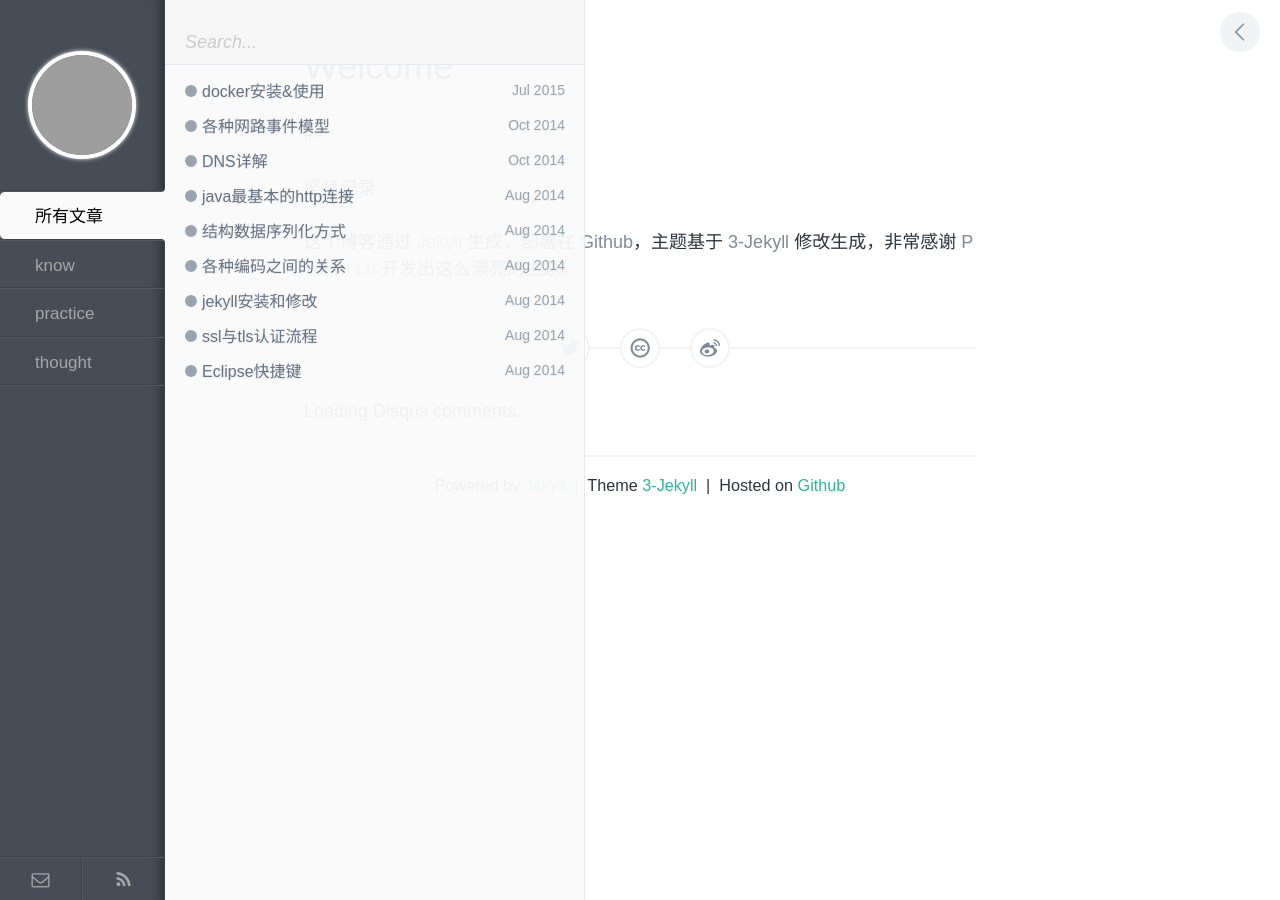
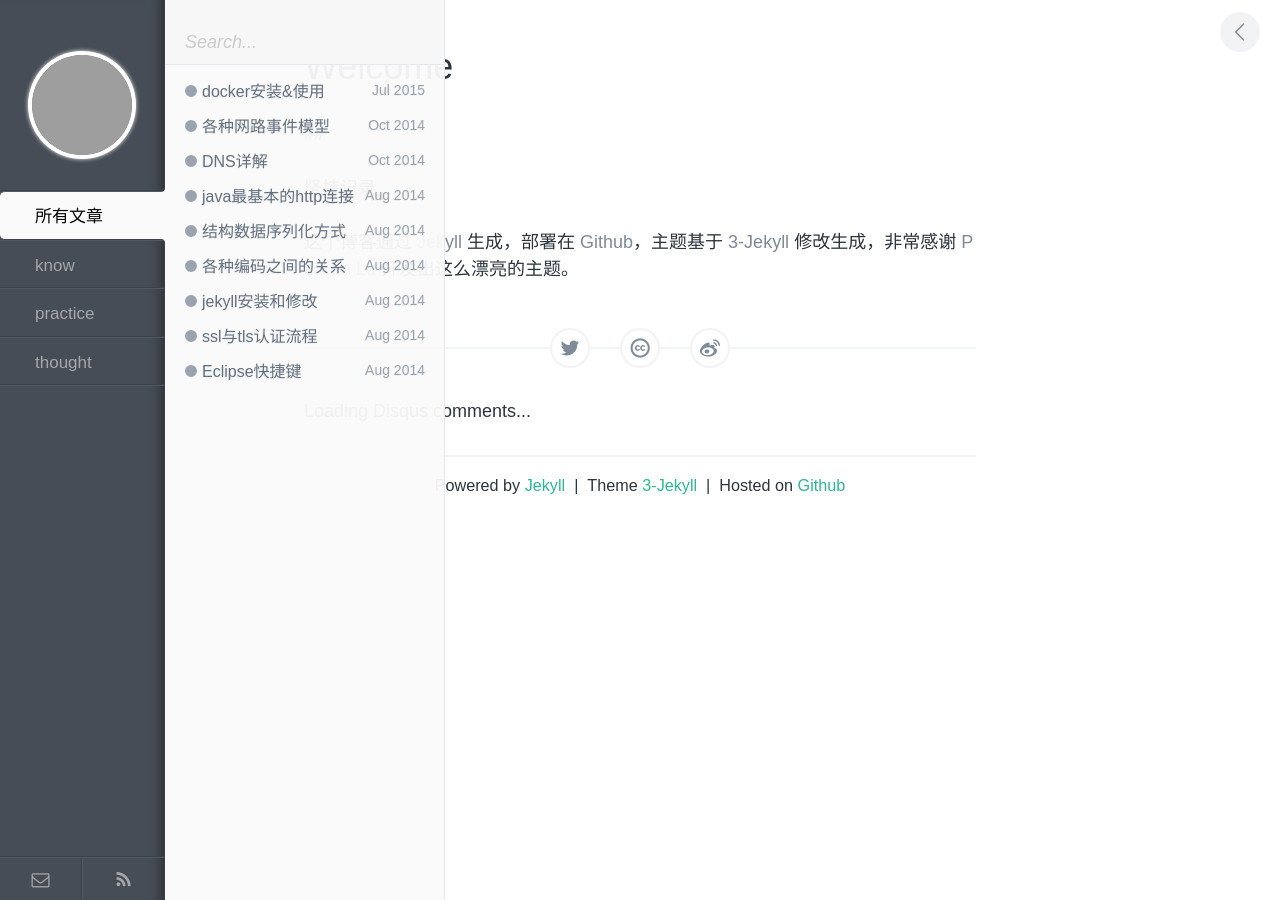
Before and after one commit to triompha/triompha.github.io, a Jekyll site: the page built from index.md, in a window 1280 px wide. Built offline with Jekyll 4.4.1, drawn with Linux system fonts in a browser that asks for light colours; comment, search, counter and statistics services are not loaded; grey boxes are pictures that could not be loaded.

Commit message:
样式更改

```diff
--- a/assets/css/style.css
+++ b/assets/css/style.css
@@ -210,7 +210,7 @@ a {
    Posts List
 \*---------------------------------*/
 #posts-list {
-  width: 420px;
+  width: 280px;
   height: 100%;
   background: rgba(250, 250, 250, 0.95);
   border-right: 1px solid #e5e8ec;
```
